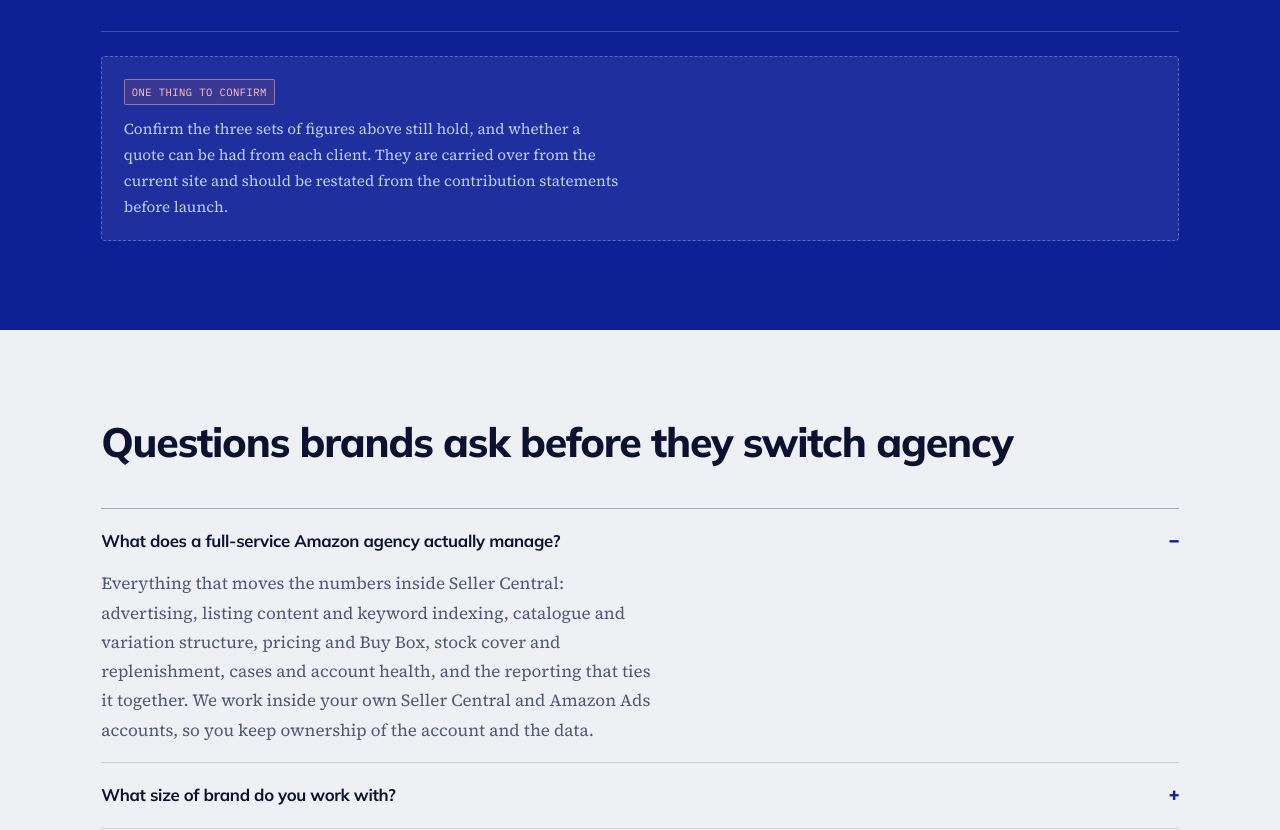
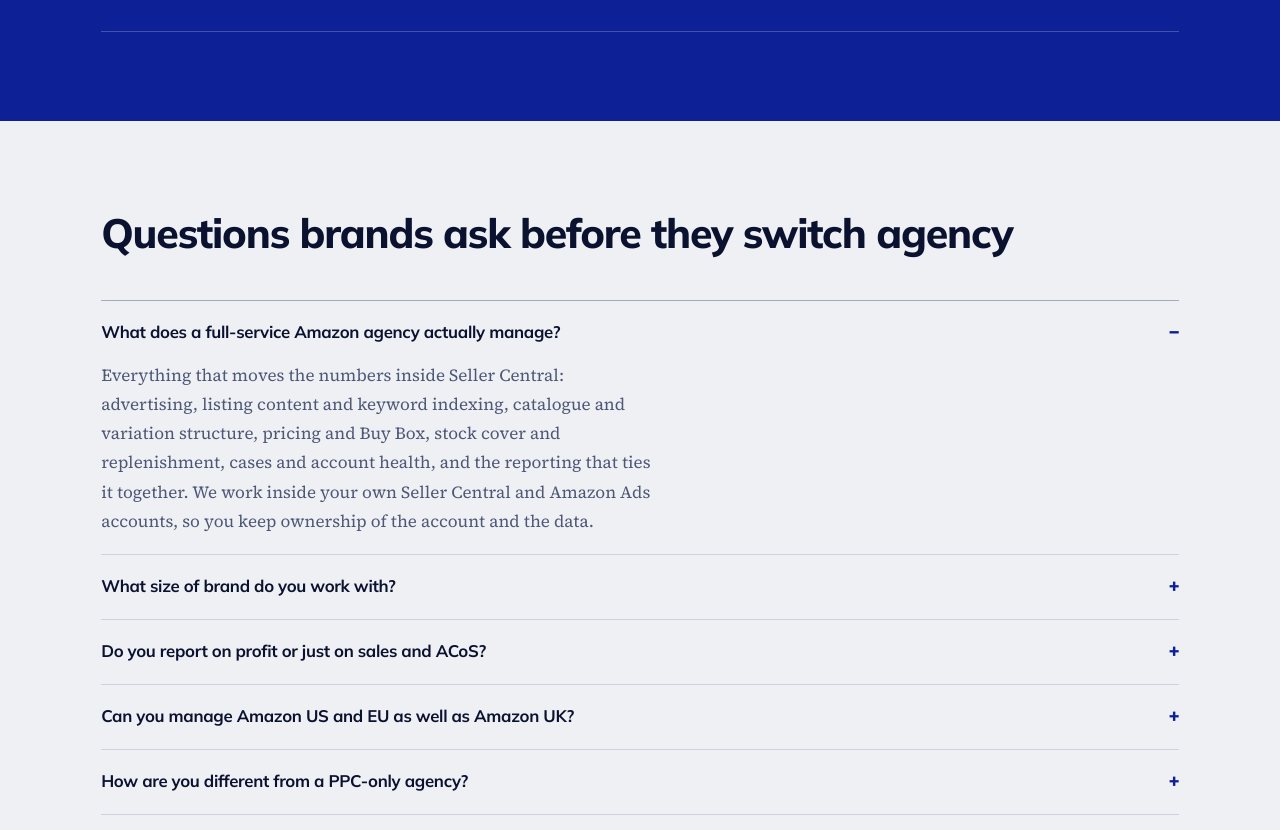
Before and after one commit to shane-smy/amzboost-website, a plain HTML site: page index.html in a window 1280 px wide. Shown: the part 6329-7159 px from the top of the page. Drawn offline with Linux system fonts and the light colour scheme.

Commit message:
Remove the build note from the homepage clients section
Co-Authored-By: Claude Opus 5 <noreply@anthropic.com>
Claude-Session: https://claude.ai/code/session_01UbXmwrDNvfiEVZPDcBSSSt

```diff
--- a/index.html
+++ b/index.html
@@ -17,7 +17,7 @@
 <link rel="preconnect" href="https://fonts.googleapis.com">
 <link rel="preconnect" href="https://fonts.gstatic.com" crossorigin>
 <link href="https://fonts.googleapis.com/css2?family=Mulish:wght@400;500;600;700;800&family=Source+Serif+4:ital,opsz,wght@0,8..60,400;0,8..60,600;1,8..60,400&family=IBM+Plex+Mono:wght@400;500&display=swap" rel="stylesheet">
-<link rel="stylesheet" href="styles.css?v=14">
+<link rel="stylesheet" href="styles.css?v=15">
 <link rel="icon" type="image/png" sizes="32x32" href="favicon-32.png">
 <link rel="apple-touch-icon" href="apple-touch-icon.png">
 <script type="application/ld+json">
@@ -335,10 +335,6 @@
         <img src="client-hbs-education-direct.png" class="c-hbs" alt="HBS Education Direct" width="102" height="122">
         <img src="client-forest-and-shore.png" class="c-forest" alt="Forest &amp; Shore" width="175" height="12">
       </div>
-      <div class="todo" style="margin-top:1.5rem;">
-        <span class="todo__tag">ONE THING TO CONFIRM</span>
-        <p>Confirm the three sets of figures above still hold, and whether a quote can be had from each client. They are carried over from the current site and should be restated from the contribution statements before launch.</p>
-      </div>
     </div>
   </section>
 
```
Also changed, not shown: about.html (+1 -1 lines), amazon-account-management.html (+1 -1 lines), amazon-international-expansion.html (+1 -1 lines), amazon-listing-optimisation.html (+1 -1 lines), amazon-ppc-management.html (+1 -1 lines), amazon-profit-reporting.html (+1 -1 lines), contact.html (+1 -1 lines), insights.html (+1 -1 lines), results.html (+1 -1 lines), services.html (+1 -1 lines).
